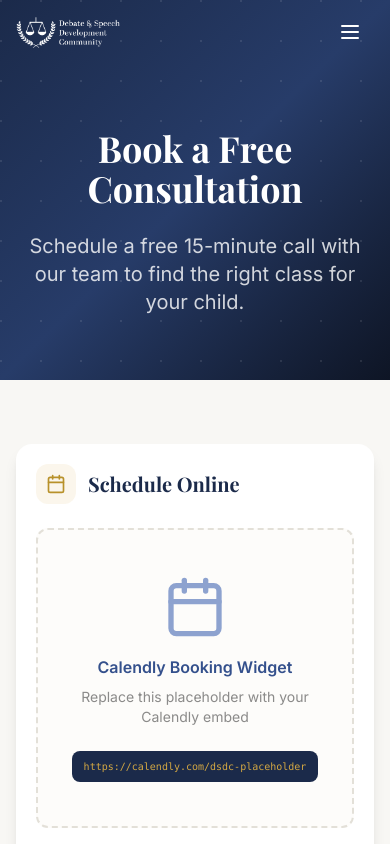
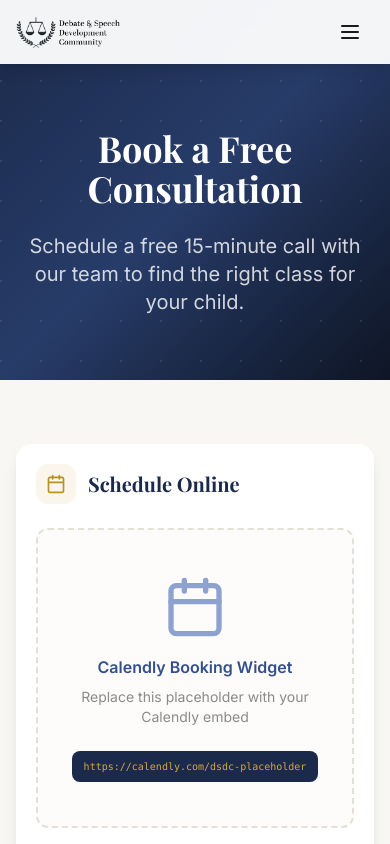
Before and after one commit to ftebtw/dsdc, a Next.js app: page /book in a window 390 px wide. Shown: the top 844 px of the page. Built offline with nearby package versions, Linux system fonts and the light colour scheme; a web font is replaced by a local one.

Commit message:
Fix mobile navbar contrast and menu state stability.
This keeps the navbar solid on mobile, initializes viewport mode safely, and prevents unreadable transparent states while interacting with the hamburger drawer.

Co-authored-by: Cursor <cursoragent@cursor.com>

```diff
--- a/components/Navbar.tsx
+++ b/components/Navbar.tsx
@@ -21,14 +21,26 @@ const navLinks = [
 export default function Navbar() {
   const [isOpen, setIsOpen] = useState(false);
   const [scrolled, setScrolled] = useState(false);
+  const [isDesktop, setIsDesktop] = useState(false);
   const pathname = usePathname();
   const { t } = useI18n();
-  const navSolid = scrolled || isOpen;
+  const navSolid = scrolled || isOpen || !isDesktop;
 
   useEffect(() => {
     const handleScroll = () => setScrolled(window.scrollY > 20);
     window.addEventListener("scroll", handleScroll);
     return () => window.removeEventListener("scroll", handleScroll);
+  }, []);
+
+  useEffect(() => {
+    const handleResize = () => setIsDesktop(window.innerWidth >= 768);
+    handleResize();
+    window.addEventListener("resize", handleResize);
+    return () => window.removeEventListener("resize", handleResize);
+  }, []);
+
+  useEffect(() => {
+    setIsOpen(false);
   }, []);
 
   useEffect(() => {
```
